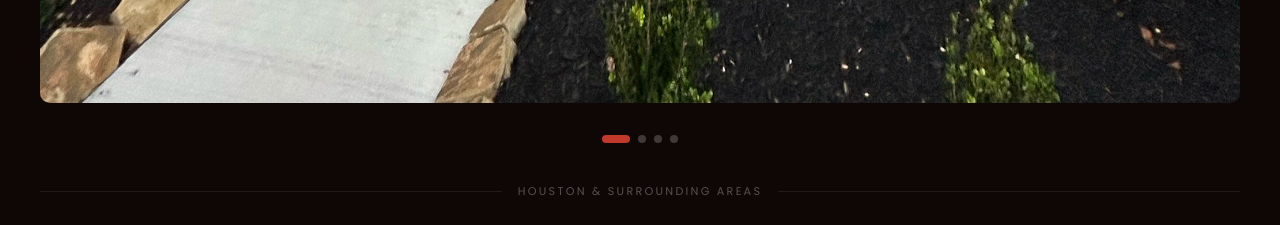
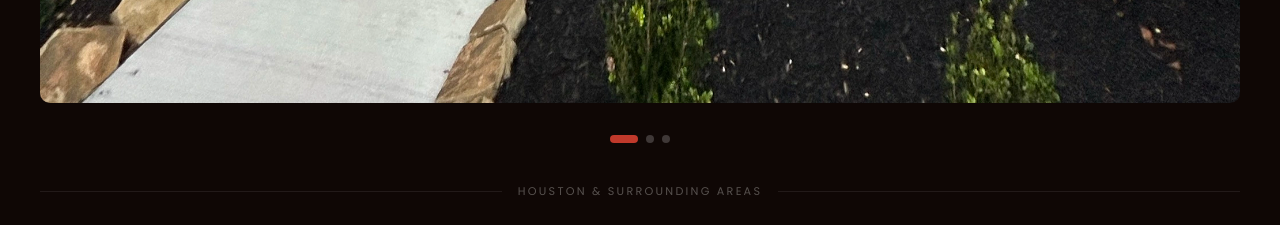
Before and after one commit to oabu2024/tint-site, a Next.js app: page / in a window 1280 px wide. Shown: the part 5920-6145 px from the top of the page. Built offline with nearby package versions, Linux system fonts and the light colour scheme; no server answers.

Commit message:
Remove why houston image from gallery

```diff
--- a/components/Gallery.tsx
+++ b/components/Gallery.tsx
@@ -7,19 +7,17 @@ import ScrollReveal from "./ScrollReveal";
 
 const photos = [
   { src: "/hum.webp", alt: "Window tint install" },
-  { src: "/why%20houston.jpg", alt: "Why Houston window tinting" },
   { src: "/bed.jpg", alt: "Bedroom window tinting" },
   { src: "/laliga.jpg", alt: "Window tint install" },
   { src: "/prem.jpg", alt: "Window tint install" },
   { src: "/dad.webp", alt: "Window tint install" },
 ];
 
-// Slide 1: [0], Slide 2: [1], Slide 3: [2,3], Slide 4: [4,5]
+// Slide 1: [0], Slide 2: [1,2], Slide 3: [3,4]
 const slides = [
   [photos[0]],
-  [photos[1]],
-  [photos[2], photos[3]],
-  [photos[4], photos[5]],
+  [photos[1], photos[2]],
+  [photos[3], photos[4]],
 ];
 
 export default function Gallery() {
```
